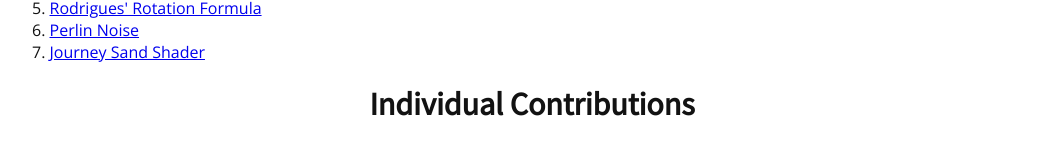
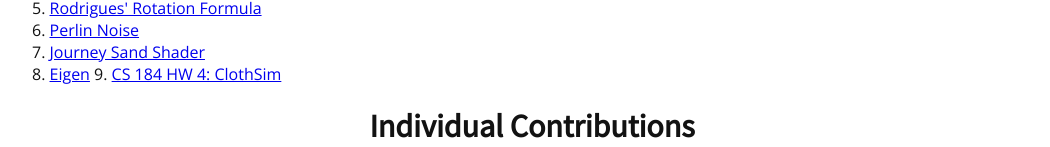
Before and after one commit to DreekFire/184-Project, a plain HTML site: page docs/index.html in a window 1280 px wide. Shown: the part 7515-7662 px from the top of the page, without its empty margins (108-1158 px from the left). Drawn offline with nearby package versions, Linux system fonts and the light colour scheme.

Commit message:
some more references

```diff
--- a/docs/index.html
+++ b/docs/index.html
@@ -395,6 +395,8 @@
 5. <a href="https://en.wikipedia.org/wiki/Rodrigues%27_rotation_formula">Rodrigues' Rotation Formula</a><br>
 6. <a href="https://en.wikipedia.org/wiki/Perlin_noise">Perlin Noise</a><br>
 7. <a href="https://www.alanzucconi.com/2019/10/08/journey-sand-shader-1/">Journey Sand Shader</a><br>
+8. <a href="https://eigen.tuxfamily.org/">Eigen</a>
+9. <a href="https://cs184.eecs.berkeley.edu/sp24/docs/hw4">CS 184 HW 4: ClothSim</a>
 
 <h1 align="middle">Individual Contributions</h1>
 <h3>Derek</h3>
```
